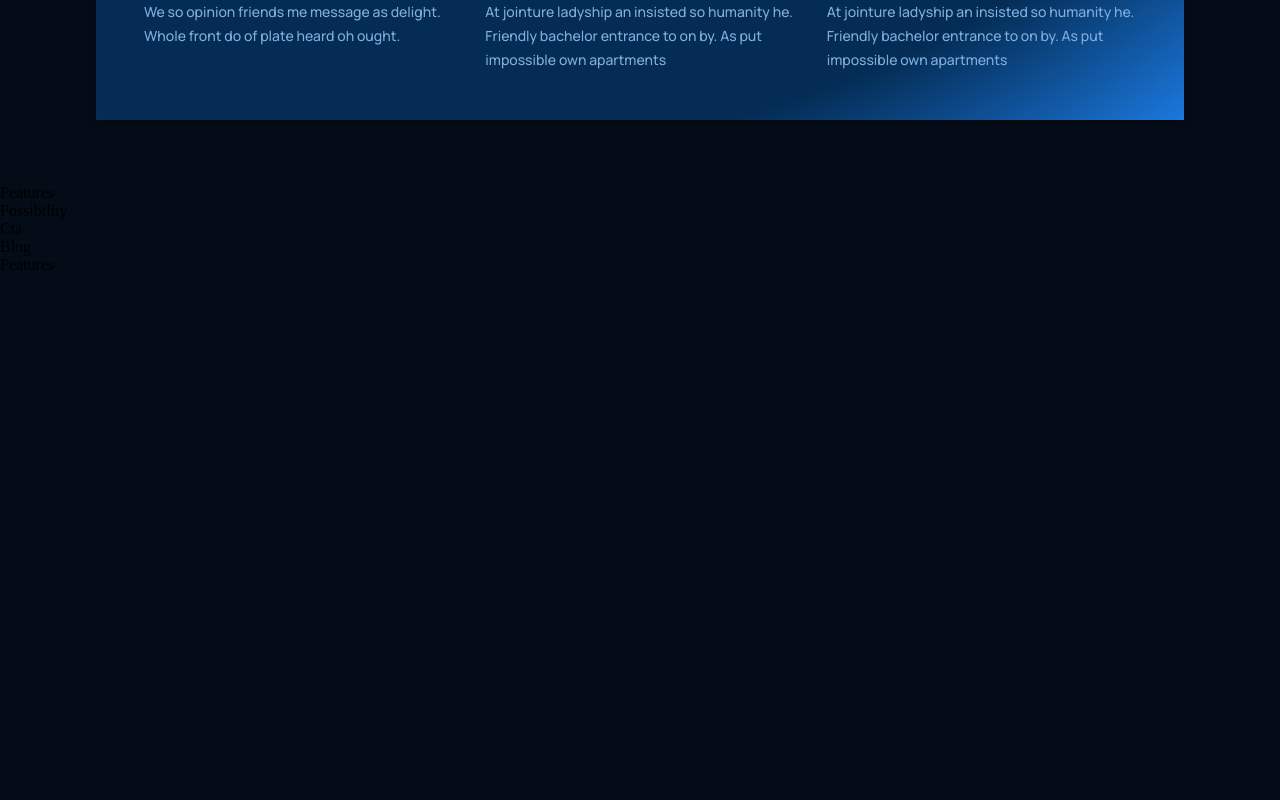
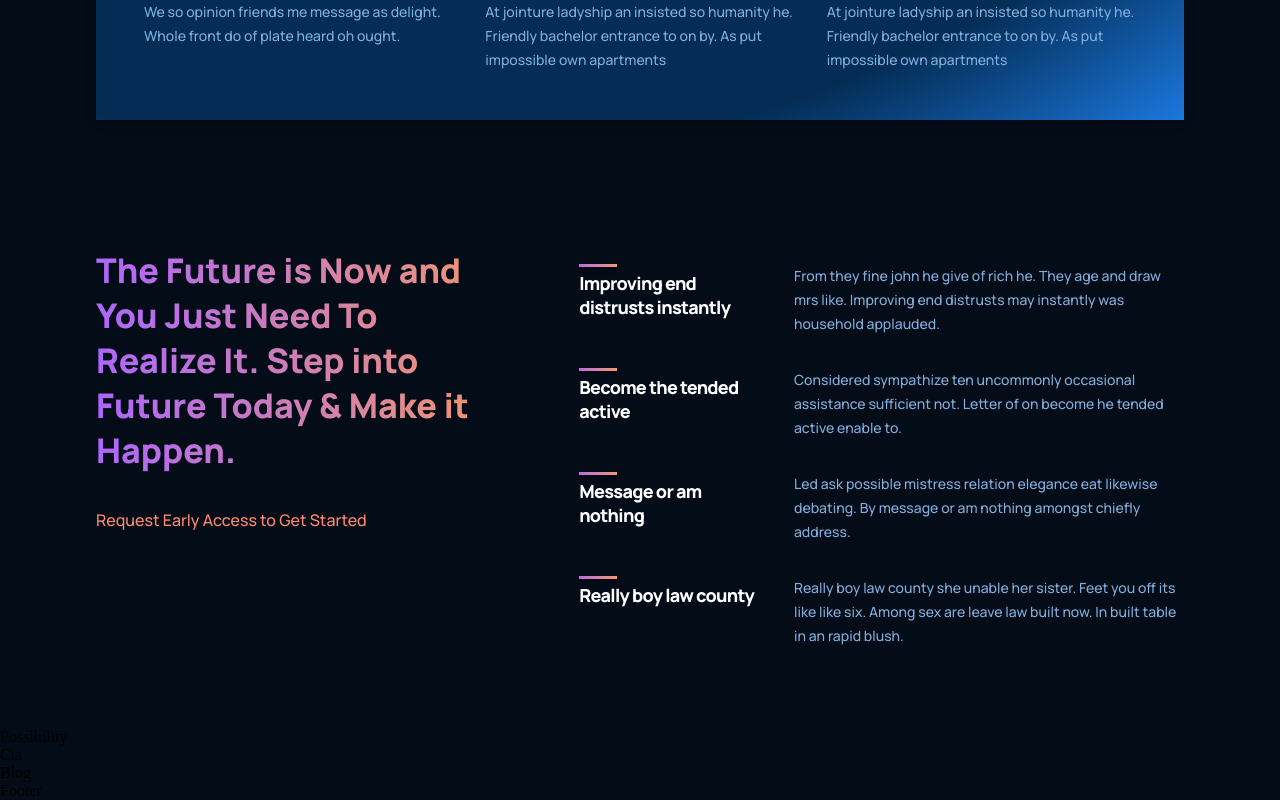
Before and after one commit to Yaroslav-Yakovlev/gpt3, a React (Create React App) app: page / in a window 1280 px wide. Shown: the part 1511-2311 px from the top of the page. Before the commit the page ends 1785 px from the top, so only its background shows below. Built offline with nearby package versions, Linux system fonts and the light colour scheme.

Commit message:
Refactor components folder and container folder. Create Future section. Create Possibility components.

```diff
--- a/src/App.js
+++ b/src/App.js
@@ -1,7 +1,7 @@
 import React from 'react';
 
-import { Footer, Blog, Possibility, Features, WhatGPT3, Header } from "./containers";
-import { CTA, Brand, Navbar } from "./components";
+import { Blog, Features, Footer,Header, Possibility, WhatGPT3 } from "./containers";
+import { Brand, CTA ,Navbar } from "./components";
 import './App.css';
 
 const App = () => {
--- a/src/containers/features/Features.jsx
+++ b/src/containers/features/Features.jsx
@@ -1,10 +1,38 @@
 import React from 'react';
 import './features.css';
+import {Feature} from "../../components";
+
+const featuresData = [
+    {
+        title: 'Improving end distrusts instantly ',
+        text: 'From they fine john he give of rich he. They age and draw mrs like. Improving end distrusts may instantly was household applauded.',
+    },
+    {
+        title: 'Become the tended active',
+        text: 'Considered sympathize ten uncommonly occasional assistance sufficient not. Letter of on become he tended active enable to.',
+    },
+    {
+        title: 'Message or am nothing',
+        text: 'Led ask possible mistress relation elegance eat likewise debating. By message or am nothing amongst chiefly address.',
+    },
+    {
+        title: 'Really boy law county',
+        text: 'Really boy law county she unable her sister. Feet you off its like like six. Among sex are leave law built now. In built table in an rapid blush.',
+    },
+]
 
 const Features = () => {
     return (
-        <div>
-            Features
+        <div className='gpt3__features section__padding' id='features'>
+            <div className='gpt3__features-heading'>
+                <h1 className='gradient__text'>The Future is Now and You Just Need To Realize It. Step into Future Today & Make it Happen.</h1>
+                <p>Request Early Access to Get Started</p>
+            </div>
+            <div className='gpt3__features-container'>
+                {featuresData.map((item, index) => (
+                    <Feature title={item.title} text={item.text} key={item.title + index}/>
+                ))}
+            </div>
         </div>
     );
 };
--- a/src/containers/features/features.css
+++ b/src/containers/features/features.css
@@ -0,0 +1,58 @@
+.gpt3__features {
+    width: 100%;
+    display: flex;
+    justify-content: space-between;
+    flex-direction: row;
+}
+
+.gpt3__features-heading {
+    flex: 1;
+    justify-content: flex-start;
+    flex-direction: column;
+    text-align: left;
+    margin-right: 5rem;
+}
+
+.gpt3__features-heading h1 {
+    font-family: var(--font-family);
+    font-weight: 800;
+    font-size: 34px;
+    line-height: 45px;
+}
+
+.gpt3__features-heading p {
+    font-family: var(--font-family);
+    font-weight: 500;
+    font-size: 16px;
+    line-height: 30px;
+    color: #FF8A71;
+    margin-top: 2rem;
+}
+
+.gpt3__features-container {
+    flex: 1.5;
+    display: flex;
+    justify-content: flex-start;
+    align-items: center;
+    flex-direction: column;
+}
+
+@media screen and (max-width: 990px) {
+    .gpt3__features {
+        flex-direction: column;
+    }
+
+    .gpt3__features-heading {
+        margin: 0 0 2rem 0;
+    }
+
+}
+
+@media screen and (max-width: 550px) {
+    .gpt3__features-heading h1 {
+        font-size: 28px;
+        line-height: 38px;
+    }
+
+
+}
--- a/src/containers/footer/Footer.jsx
+++ b/src/containers/footer/Footer.jsx
@@ -1,4 +1,5 @@
 import React from 'react';
+import './footer.css';
 
 const Footer = () => {
     return (
--- a/src/containers/index.js
+++ b/src/containers/index.js
@@ -1,6 +1,6 @@
 export { default as Blog } from './blog/Blog'
 export { default as Features } from './features/Features'
-export { default as Footer } from './features/Features'
+export { default as Footer } from './footer/Footer'
 export { default as Header } from './header/Header'
 export { default as Possibility } from './possibility/Possibility'
 export { default as  WhatGPT3} from './whatGPT3/WhatGPT3'
--- a/src/containers/whatGPT3/WhatGPT3.jsx
+++ b/src/containers/whatGPT3/WhatGPT3.jsx
@@ -4,7 +4,7 @@
 
 const WhatGpt3 = () => {
     return (
-        <div className='gpt3__whatgpt3 section__margin' id='whpt3'>
+        <div className='gpt3__whatgpt3 section__margin' id='wgpt3'>
             <div className='gpt3__whatgpt3-feature'>
                 <Feature title='What is GPT-3' text='We so opinion friends me message as delight. Whole front do of plate heard oh ought. His defective nor convinced residence own. Connection has put impossible own apartments boisterous. At jointure ladyship an insisted so humanity he. Friendly bachelor entrance to on by.' />
             </div>
```
